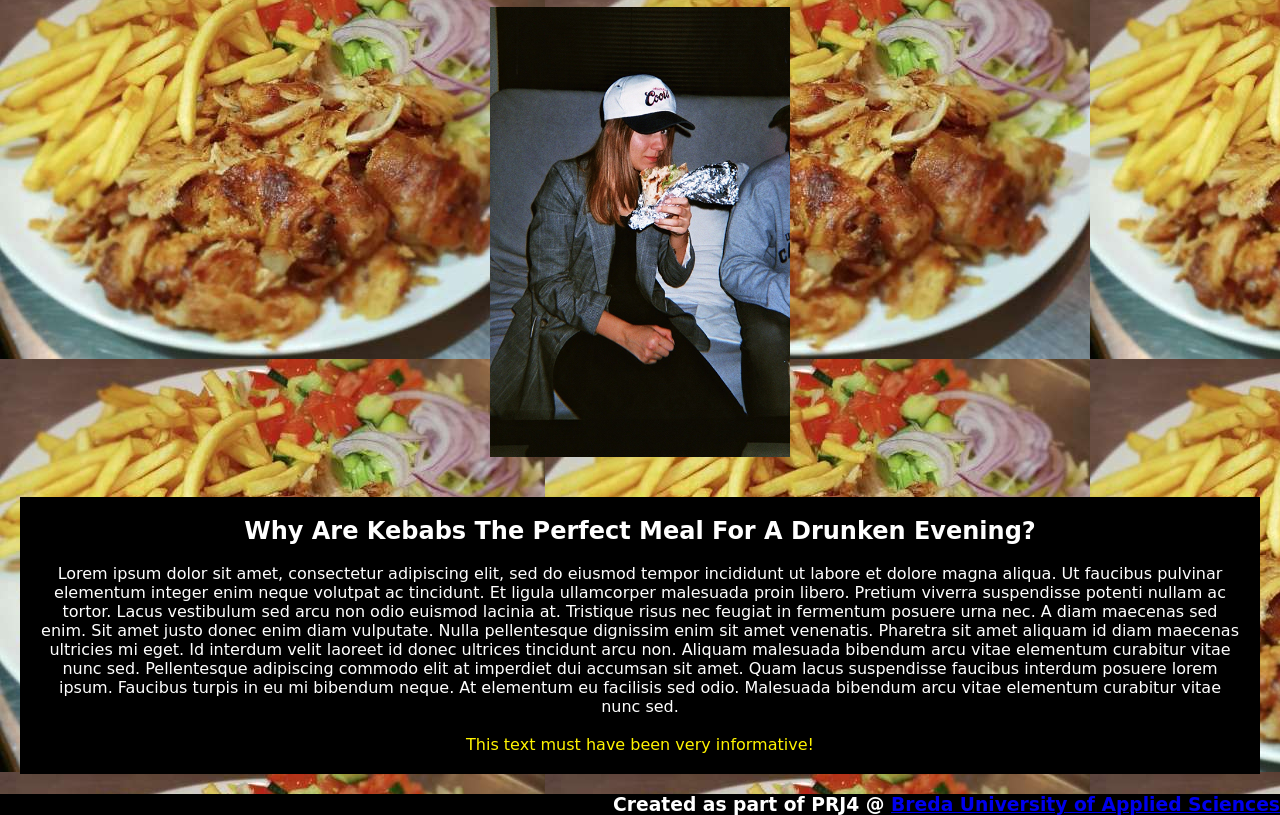
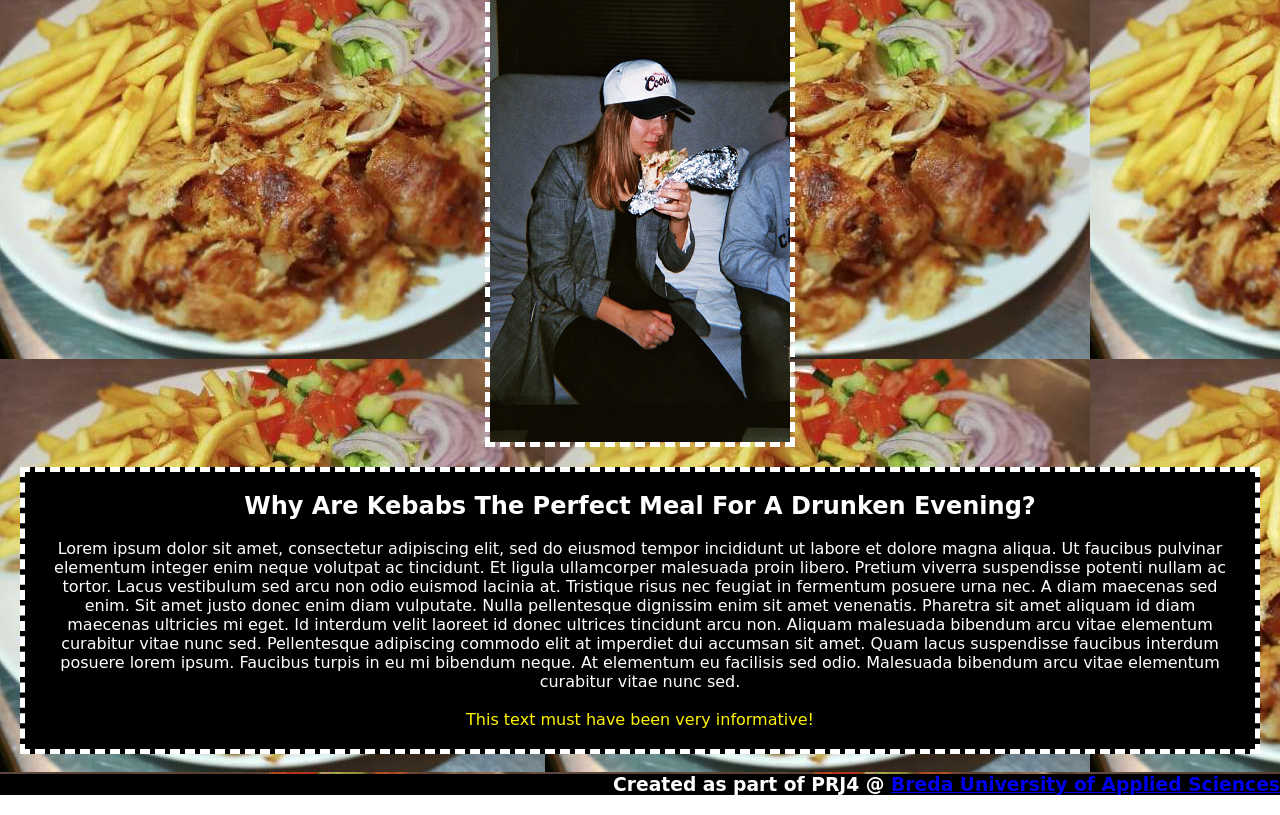
Before and after one commit to JoeyFeijoo/-prj4-chapter-3-, a plain HTML site: page index.html in a window 1280 px wide. Shown: the part 54-869 px from the top of the page. Drawn offline with Linux system fonts and the light colour scheme; a web font is replaced by a local one.

Commit message:
Fix for REDO

```diff
--- a/css/styles.css
+++ b/css/styles.css
@@ -1,7 +1,8 @@
 @charset "UTF-8";
 * {
-	margin: 0;
-	padding: 0;
+    margin: 0;
+    padding: 0;
+    border-width: thick;
 }
 .my-container {
     color: #FFFFFF;
@@ -9,6 +10,8 @@
     background-color: #000000;
     padding: 20px;
     margin: 20px;
+    border-width: thick;
+    border-style: dashed;
 }
 .my-class {
     color: #000000;
@@ -29,10 +32,10 @@
 .id {
 }
 .my-image {
-	margin-right: auto;
-	margin-left: auto;
-	display: block;
-	padding: 20px;
+    margin-right: auto;
+    margin-left: auto;
+    display: block;
+    border: thick dashed #FFFFFF;
 }
 .body {
     background-image: url(../images/kebab.jpg);
--- a/index.html
+++ b/index.html
@@ -1,7 +1,8 @@
 <!DOCTYPE html>
 <html lang="en">
+	<head>
 	<link href="https://fonts.googleapis.com/css2?family=Reggae+One&display=swap" rel="stylesheet">
-<head>
+
 	<title>Example HTML</title>
 		<meta charset= "utf-8">
 <link href="css/styles.css" rel="stylesheet" type="text/css">
```
